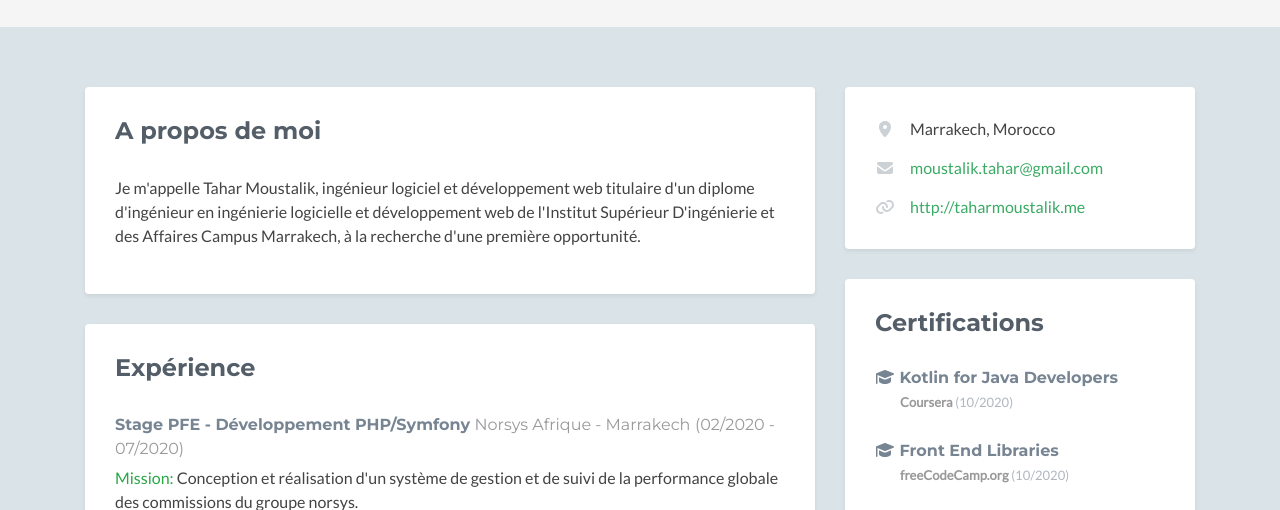
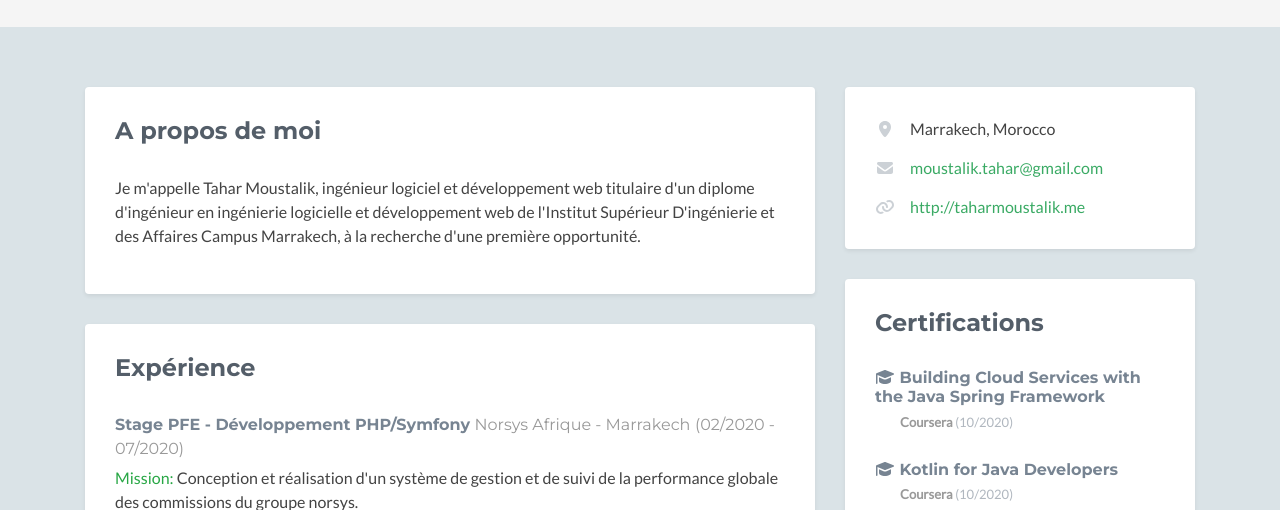
Before and after one commit to tahar-moustalik/tahar-moustalik.github.io, a plain HTML site: page index.html in a window 1280 px wide. Shown: the part 223-733 px from the top of the page. Drawn offline with nearby package versions, Linux system fonts and the light colour scheme.

```diff
--- a/index.html
+++ b/index.html
@@ -405,10 +405,21 @@ GesSco est une application web qui offrent aux écoles une gestion facile
             <!--//section-inner-->
           </aside>
           <!--//aside-->
+
             <aside class="education aside section" data-aos="fade-up">
             <div class="section-inner shadow-sm rounded">
               <h2 class="heading">Certifications</h2>
               <div class="content">
+                   <div class="item">
+                  <h3 class="title">
+                    <i class="fas fa-graduation-cap"></i>
+                    Building Cloud Services with the Java Spring Framework
+                  </h3>
+                  <h4 class="university">
+                    Coursera
+                    <span class="year">(10/2020)</span>
+                  </h4>
+                </div>
                 <div class="item">
                   <h3 class="title">
                     <i class="fas fa-graduation-cap"></i>
```
